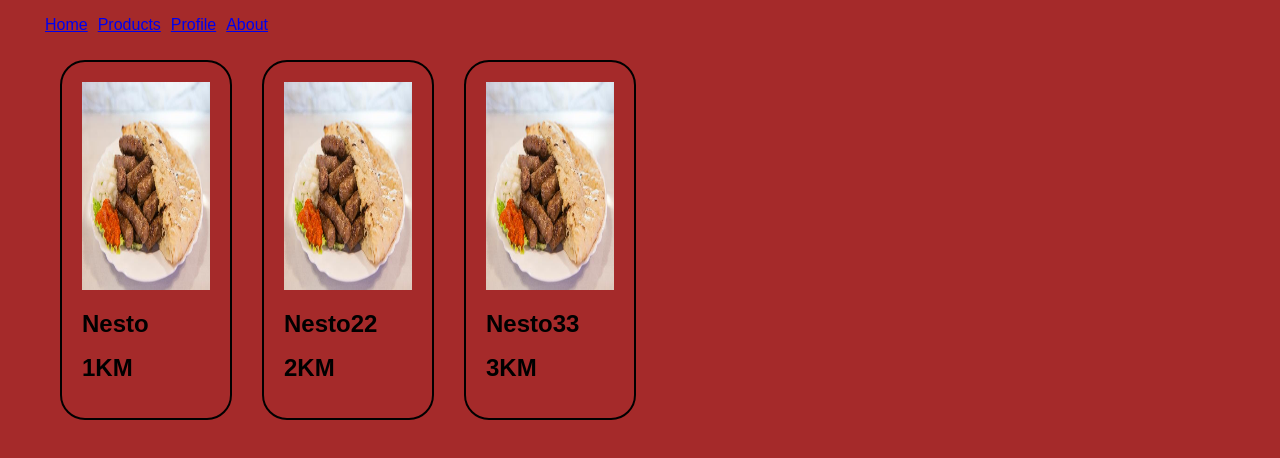
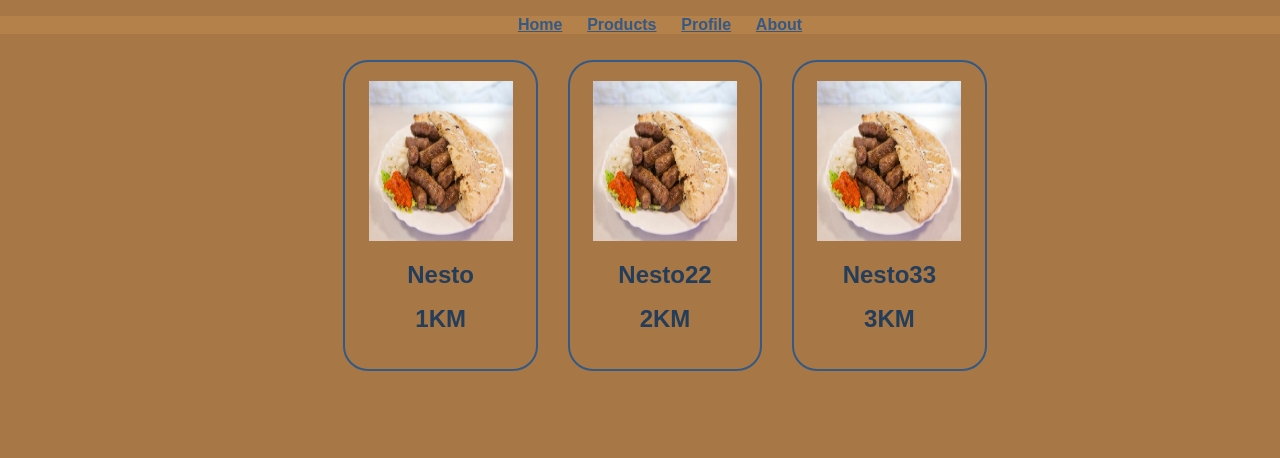
Before and after one commit to fcausevic1/RestaurantAppFrontend, a React (Create React App) app: page / in a window 1280 px wide. Shown: the top 458 px of the page. Built offline with nearby package versions, Linux system fonts and the light colour scheme.

Commit message:
NavBar and page simple test design added, will probably be changed in future

```diff
--- a/src/App.css
+++ b/src/App.css
@@ -1,3 +1,3 @@
 html {
-    background-color: brown;
+  background-color: #a77845;
 }
--- a/src/components/NavBar.css
+++ b/src/components/NavBar.css
@@ -1,8 +1,29 @@
 .navBar {
   list-style-type: none;
+  text-align: center;
+  background-color: #b4814a;
 }
 
 .navBar li {
   display: inline;
-  padding: 5px;
+  padding-left: 1%;
+  padding-right: 1%;
+  padding-top: 2px;
+  font-weight: bold;
 }
+
+a:link {
+  color: #335986;
+}
+
+a:visited {
+  color: #335986;
+}
+
+a:active {
+  background-color: silver;
+}
+
+.navBar li:hover {
+  background-color: rgb(185, 185, 185);
+}
--- a/src/components/ProductList.css
+++ b/src/components/ProductList.css
@@ -3,3 +3,8 @@
   float: left;
   padding: 10px;
 }
+
+.list {
+  width: fit-content;
+  margin: 0 auto;
+}
--- a/src/components/Proizvod.css
+++ b/src/components/Proizvod.css
@@ -1,7 +1,6 @@
-
 img {
-    width: 8em;
-    height: 13em;
+  width: 9em;
+  height: 10em;
 }
 
 .cijena .naziv {
@@ -12,14 +11,15 @@ img {
 h1 {
   font-family: Arial, Helvetica, sans-serif;
   font-size: x-large;
+  color: #233d5b;
 }
 
 .omotac {
   margin-left: 10px;
   border-radius: 25px;
-    border: 2px solid rgb(0,0,0);
-    padding: 20px;
-    width: 8em;
-
-
+  border: 2px solid;
+  border-color: #335986;
+  padding: 1.2em;
+  width: 9.5em;
+  text-align: center;
 }
```
Lines whose indentation alone changed are shown as unchanged.
